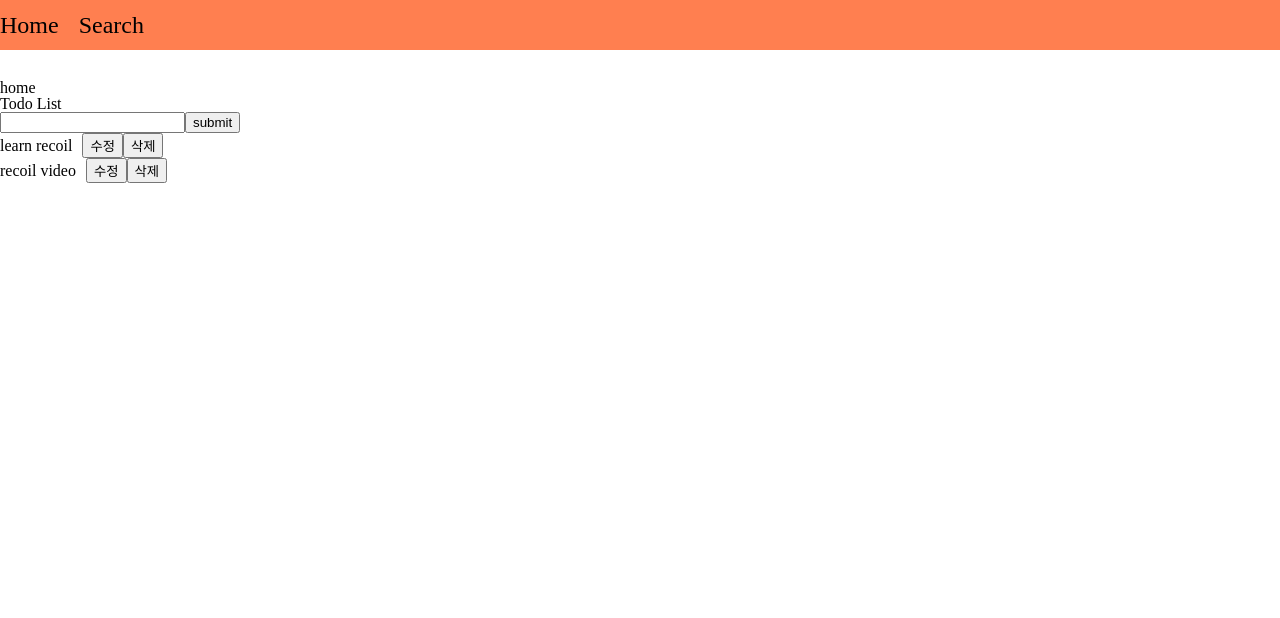
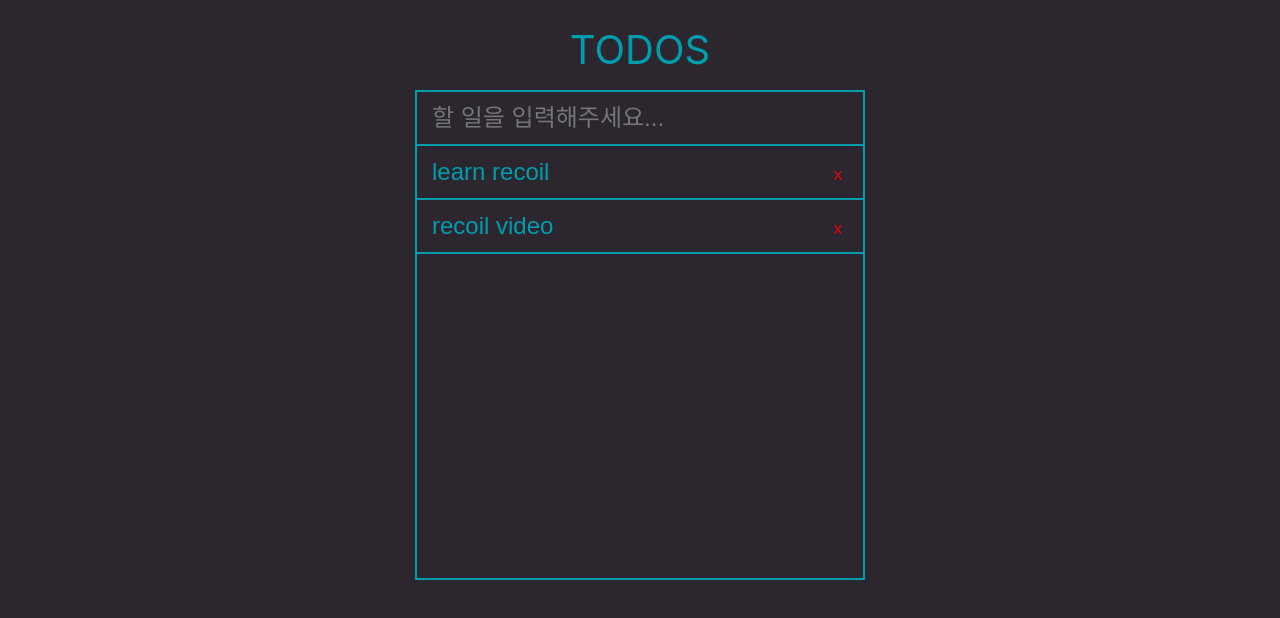
Before and after one commit to sbin0819/recoil-app, a React (Create React App) app: page / in a window 1280 px wide. Shown: the top 618 px of the page. Built offline with nearby package versions, Linux system fonts and the light colour scheme; data requests are answered from the project's data file.

Commit message:
ENH: style init

```diff
--- a/src/App.js
+++ b/src/App.js
@@ -1,13 +1,11 @@
 import GlobalStyle from 'styles/GlobalStyle';
 import { Routes, Route } from 'react-router-dom';
-import { Header } from 'components/common';
 import Home from 'pages/Home/Home';
 import Search from 'pages/Search/Search';
 function App() {
   return (
     <>
       <GlobalStyle />
-      <Header />
       <Routes>
         <Route exact path="/" element={<Home />} />
         <Route exact path="/search" element={<Search />} />
--- a/src/components/Todolist/TodoItem.jsx
+++ b/src/components/Todolist/TodoItem.jsx
@@ -1,13 +1,38 @@
 import { useState, useRef, useEffect } from 'react';
 import { useRecoilState } from 'recoil';
-import { todoListAtom } from 'store';
+import { todoListSelector } from 'store';
 import useOnClickOutside from 'hook/useOnClickOutside';
+import styled from 'styled-components';
+import { color1 } from 'styles/colors';
+
+const StyledForm = styled.form`
+  input {
+    height: 54px;
+    width: 100%;
+    font-size: 24px;
+    padding: 0 80px 0 15px;
+    border: none;
+    border-bottom: 2px solid ${color1.primary};
+  }
+  button[type='button'] {
+    margin-left: -50px;
+    height: 20px;
+    width: 50px;
+    color: red;
+    border: none;
+    outline: none;
+    background: none;
+  }
+  button[type='submit'] {
+    display: none;
+  }
+`;
 
 export function TodoItem({ todo }) {
   const ref = useRef(null);
   const inputRef = useRef(null);
   const [isEdit, setIsEdit] = useState(false);
-  const [todoList, setTodoList] = useRecoilState(todoListAtom);
+  const [todoList, setTodoList] = useRecoilState(todoListSelector);
   const [text, setText] = useState(todo.text);
   useOnClickOutside(ref, () => setIsEdit(false));
 
@@ -39,27 +64,18 @@ export function TodoItem({ todo }) {
   };
 
   const onHandleDelete = () => {
+    console.log(todo.id);
     const newTextList = todoList.filter((_todo) => _todo.id !== todo.id);
     setTodoList(newTextList);
   };
 
   return (
-    <div ref={ref}>
-      {!isEdit && (
-        <li>
-          <span>{text}</span>
-          <span style={{ marginLeft: 10 }}>
-            <button onClick={handleEditMode}>수정</button>
-            <button onClick={onHandleDelete}>삭제</button>
-          </span>
-        </li>
-      )}
-      {isEdit && (
-        <form onSubmit={onSubmitEdit}>
-          <input value={text} onChange={onChange} ref={inputRef} />
-          <button type="submit">변경</button>
-        </form>
-      )}
-    </div>
+    <StyledForm ref={ref} onSubmit={onSubmitEdit} onClick={handleEditMode}>
+      <input value={text} onChange={onChange} ref={inputRef} />
+      <button type="button" onClick={onHandleDelete}>
+        X
+      </button>
+      <button type="submit">변경</button>
+    </StyledForm>
   );
 }
--- a/src/components/Todolist/Todolist.jsx
+++ b/src/components/Todolist/Todolist.jsx
@@ -1,7 +1,41 @@
+import { Fragment } from 'react';
 import { useRecoilState } from 'recoil';
 import { todoListSelector, textAtom } from 'store';
 import { TodoItem } from './TodoItem';
 import axios from 'axios';
+
+import styled from 'styled-components';
+import { color1 } from 'styles/colors';
+
+const Container = styled.div`
+  position: absolute;
+  left: 50%;
+  top: 60px;
+  transform: translateX(-50%);
+  width: 100%;
+  min-width: 300px;
+  max-width: 450px;
+  border: 2px solid ${color1.primary};
+`;
+const StyledForm = styled.form`
+  display: flex;
+  justify-content: center;
+  input {
+    height: 54px;
+    width: 100%;
+    font-size: 24px;
+    padding: 0 50px 0 15px;
+    border: none;
+    border-bottom: 2px solid ${color1.primary};
+  }
+  button {
+    display: none;
+  }
+`;
+const ListContainer = styled.div`
+  height: 432px;
+  overflow: scroll;
+`;
 
 function Todolist() {
   const [todoList, setTodoList] = useRecoilState(todoListSelector);
@@ -19,24 +53,31 @@ function Todolist() {
     try {
       const { data } = await axios.post('http://localhost:8888/todos', newText);
       setTodoList((prev) => [...prev, data]);
+      setText('');
     } catch (err) {
       throw err;
     }
   };
 
   return (
-    <div>
-      <h3>Todo List</h3>
-      <form onSubmit={onSubmit}>
-        <input value={text} onChange={onChange} />
+    <Container>
+      <StyledForm onSubmit={onSubmit}>
+        <input
+          type="text"
+          placeholder="할 일을 입력해주세요..."
+          value={text}
+          onChange={onChange}
+        />
         <button type="submit">submit</button>
-      </form>
-      {todoList.map((todo, i) => (
-        <ul key={i}>
-          <TodoItem todo={todo} />
-        </ul>
-      ))}
-    </div>
+      </StyledForm>
+      <ListContainer>
+        {todoList.map((todo, i) => (
+          <Fragment key={i}>
+            <TodoItem todo={todo} />
+          </Fragment>
+        ))}
+      </ListContainer>
+    </Container>
   );
 }
 
--- a/src/components/common/Header/Header.js
+++ /dev/null
@@ -1,22 +0,0 @@
-import { Link } from 'react-router-dom';
-import styled from 'styled-components';
-
-const Container = styled.div`
-  display: flex;
-  gap: 20px;
-  height: 50px;
-  align-items: center;
-  font-size: 24px;
-  background: coral;
-  margin-bottom: 30px;
-`;
-function Header(props) {
-  return (
-    <Container>
-      <Link to="/">Home</Link>
-      <Link to="/search">Search</Link>
-    </Container>
-  );
-}
-
-export default Header;
--- a/src/components/common/index.js
+++ /dev/null
@@ -1,3 +0,0 @@
-import Header from './Header/Header';
-
-export { Header };
--- a/src/pages/Home/Home.jsx
+++ b/src/pages/Home/Home.jsx
@@ -1,11 +1,31 @@
 import { Suspense } from 'react';
 import Todolist from 'components/Todolist/Todolist';
+import styled from 'styled-components';
+import { color1 } from 'styles/colors';
 
+const TitleContainer = styled.h1`
+  display: flex;
+  justify-content: center;
+  font-size: 40px;
+  margin: 30px;
+  color: ${color1.primary};
+`;
+
+const FallbackContainer = styled.div`
+  position: absolute;
+  left: 50%;
+  top: 60px;
+  transform: translateX(-50%);
+  width: 100%;
+  min-width: 300px;
+  max-width: 450px;
+  border: 2px solid ${color1.primary};
+`;
 function Home() {
   return (
-    <div>
-      <h3>home</h3>
-      <Suspense fallback={<div>loading...</div>}>
+    <div style={{ position: 'relative' }}>
+      <TitleContainer>TODOS</TitleContainer>
+      <Suspense fallback={<FallbackContainer />}>
         <Todolist />
       </Suspense>
     </div>
--- a/src/pages/Search/Search.jsx
+++ /dev/null
@@ -1,7 +0,0 @@
-import React from 'react';
-
-function Search(props) {
-  return <div>search</div>;
-}
-
-export default Search;
--- a/src/styles/GlobalStyle.jsx
+++ b/src/styles/GlobalStyle.jsx
@@ -1,5 +1,6 @@
 import { createGlobalStyle } from 'styled-components';
 import reset from 'styled-reset'; // style-reset 패키지
+import { color1 } from './colors';
 
 const GlobalStyles = createGlobalStyle`
     ${reset}
@@ -11,11 +12,17 @@ const GlobalStyles = createGlobalStyle`
         box-sizing: border-box;
     }
     body {
-        /* font-family: -apple-system, BlinkMacSystemFont, 'Segoe UI', Roboto, Oxygen, Ubuntu, Cantarell, 'Open Sans', 'Helvetica Neue', sans-serif;
+        font-family: -apple-system, BlinkMacSystemFont, 'Segoe UI', Roboto, Oxygen, Ubuntu, Cantarell, 'Open Sans', 'Helvetica Neue', sans-serif;
         font-size: 14px;
-        background-color: rgba(20, 20, 20, 1);
-        color: white;
-        padding-top: 50px; */
+        background-color: #2C272E;
+        color: ${color1.primary};
+    }
+    input, select, textarea{
+        background-color: #2C272E;
+        color: ${color1.primary};
+    }
+    textarea:focus, input:focus {
+        outline: none;
     }
 `;
 
--- /dev/null
+++ b/src/styles/colors.js
@@ -0,0 +1,11 @@
+const color1 = {
+  primary: '#009DAE',
+  secondary: '#71DFE7',
+  lightest: '#C2FFF9',
+  yellow: '#FFE652',
+  blue: '#233E8B',
+  green: '#1EAE98',
+  lightYellow: '#FFFFC7',
+};
+
+export { color1 };
```
